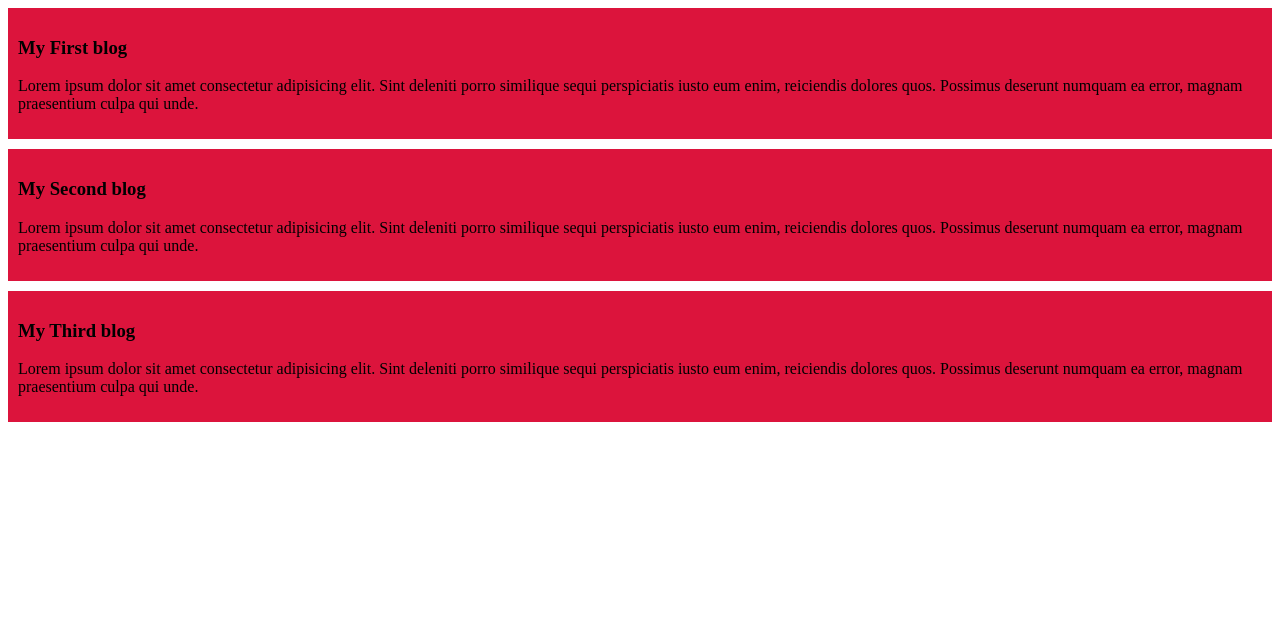
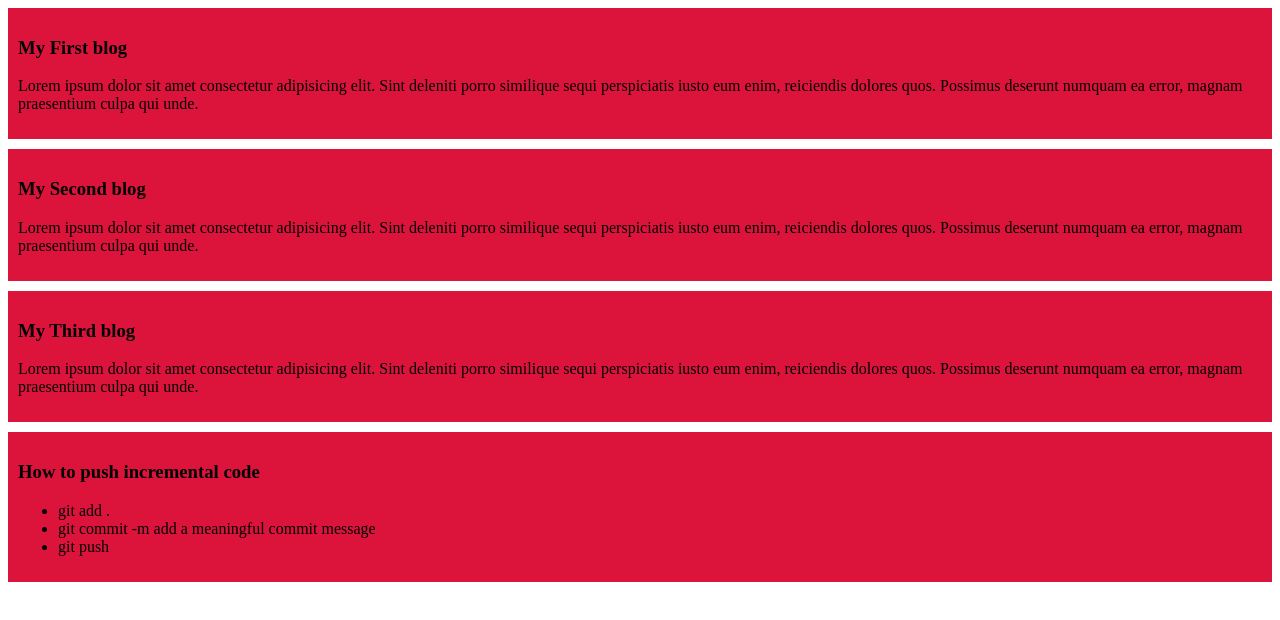
Before and after one commit to JannatulSafa/my-simple-website, a plain HTML site: page index.html in a window 1280 px wide. Drawn offline with Linux system fonts and the light colour scheme.

Commit message:
added a list to push code

```diff
--- a/index.html
+++ b/index.html
@@ -19,5 +19,14 @@
         <h3>My Third blog</h3>
         <p>Lorem ipsum dolor sit amet consectetur adipisicing elit. Sint deleniti porro similique sequi perspiciatis iusto eum enim, reiciendis dolores quos. Possimus deserunt numquam ea error, magnam praesentium culpa qui unde.</p>
     </div>
+    <div><h3>How to push incremental code</h3>
+        <ul>
+           <li>git add .</li>
+           <li>git commit -m add a meaningful commit message</li>
+           <li>git push</li>
+        </ul>
+
+
+    </div>
 </body>
 </html>
```
